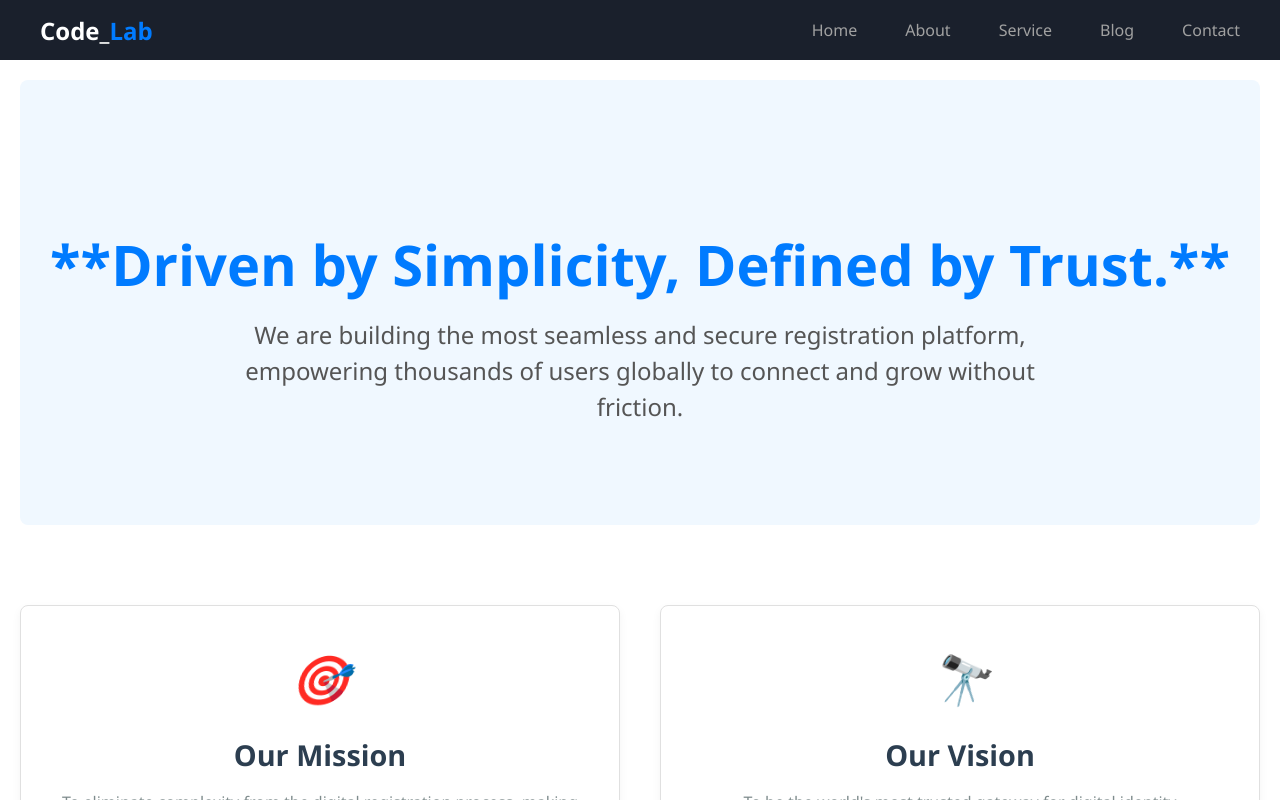
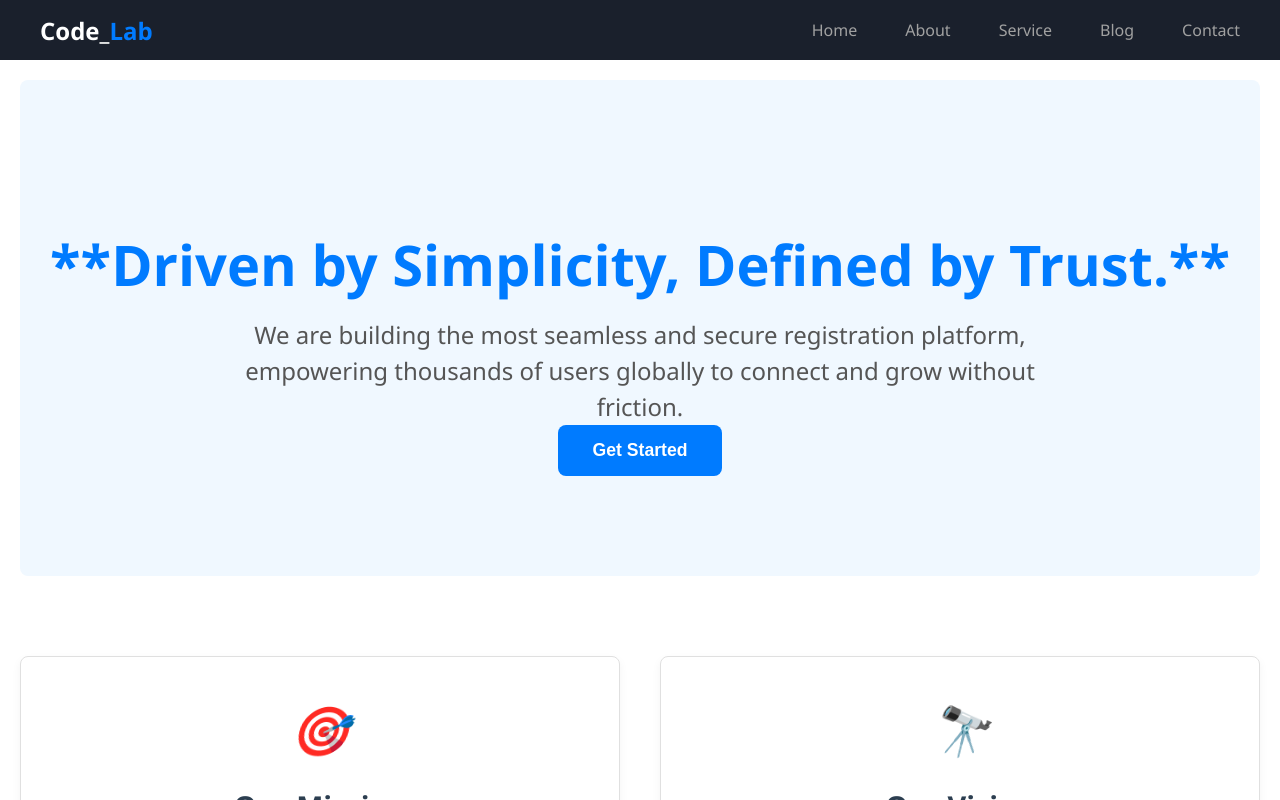
Before and after one commit to cyber-nedu/React-project, a React (Vite) app: page /about in a window 1280 px wide. Shown: the top 800 px of the page. Built offline with nearby package versions, Linux system fonts and the light colour scheme.

Commit message:
Added a button

```diff
--- a/src/Pages/AboutPage.jsx
+++ b/src/Pages/AboutPage.jsx
@@ -98,6 +98,10 @@ function AboutPage() {
             <p className="about-hero-subtitle">
               We are building the most seamless and secure registration platform, empowering thousands of users globally to connect and grow without friction.
             </p>
+
+            <button className="cta-button primary" onClick={() => setShowPortal(true)}>
+              Get Started
+            </button>
           </section>
 
           <section className="mission-vision-section">
```
